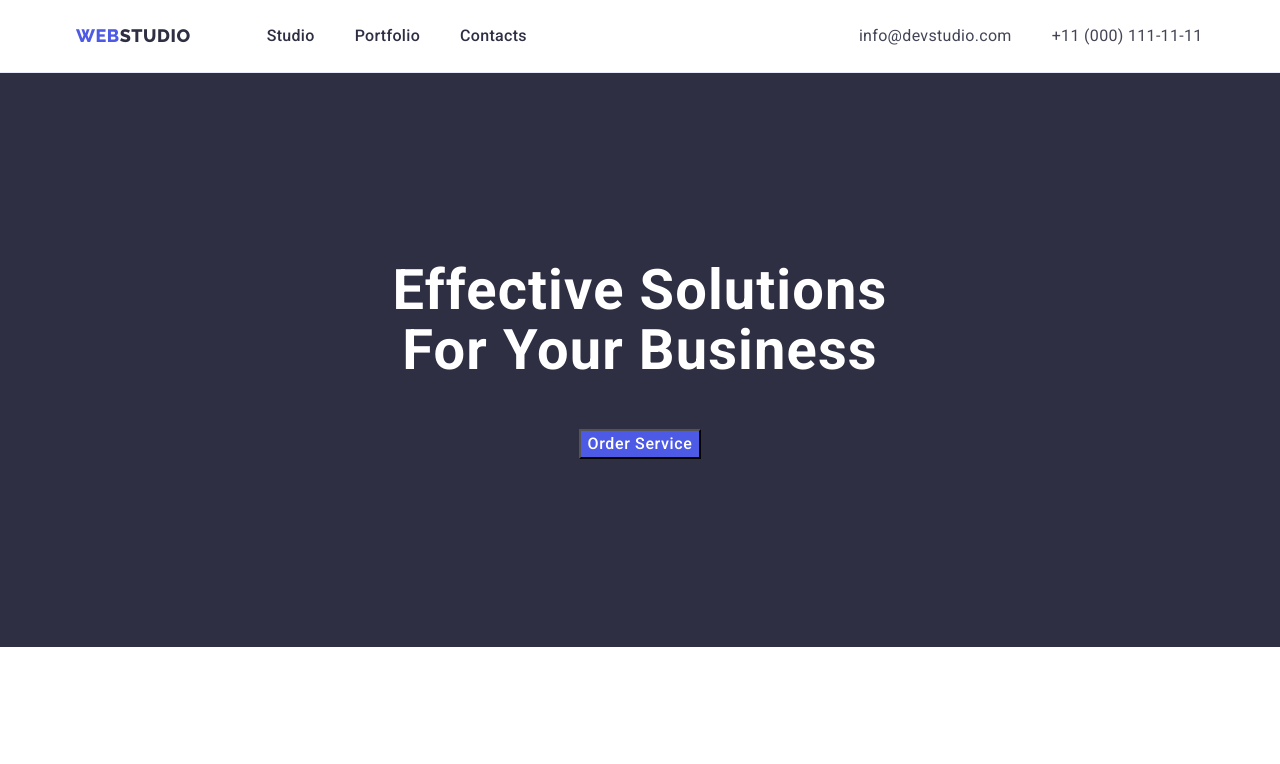
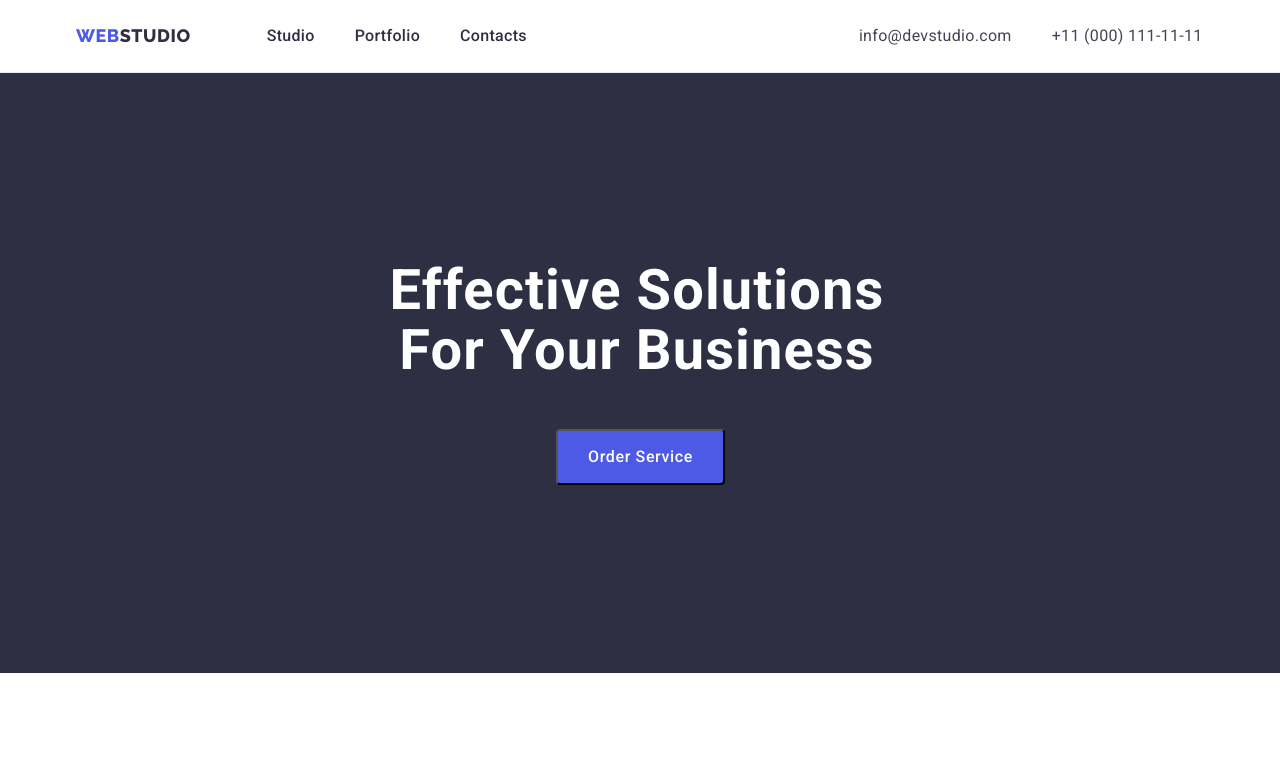
Before and after one commit to AleksanderSuchodolski/goit-markup-hw-03, a plain HTML site: page index.html in a window 1280 px wide. Shown: the top 764 px of the page. Drawn offline with nearby package versions, Linux system fonts and the light colour scheme.

Commit message:
corrected hero

```diff
--- a/css/styles.css
+++ b/css/styles.css
@@ -115,6 +115,7 @@ img {
   text-align: center;
   color: var(--color-white);
   text-transform: capitalize;
+
 }
 .section-title {
   font-size: 36px;
@@ -230,15 +231,15 @@ img {
   align-items: center;
   gap: 40px;
 }
-
-
 /**
   |============================
   | Hero styles
   |============================
 */
 .hero-title {
-  padding: 188px 313px 48px 313px;
+  padding: 0 313px 48px 313px;
+  max-width: 496px;
+  box-sizing: content-box;
 }
 .hero-container {
   align-items: center;
@@ -246,9 +247,16 @@ img {
 }
 .hero-section {
   background-color: var(--color-navy-blue);
+  padding-top: 188px;
+  padding-bottom: 188px;
 }
 .hero-btn {
-  margin-bottom: 188px;
+  display: block;
+  min-width: 169px;
+  height: 56px;
+  border: non;
+  border-radius: 4px;
+  margin-left: 480px;
 }
 /**
   |============================
```
